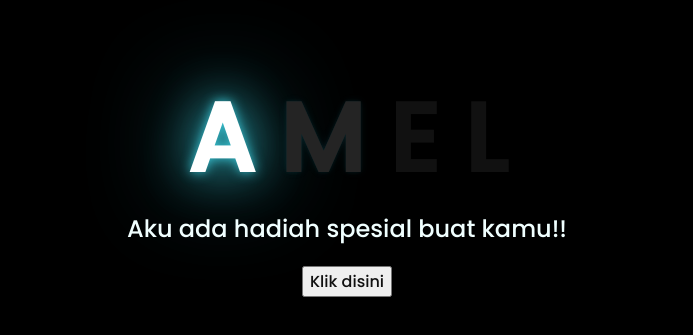
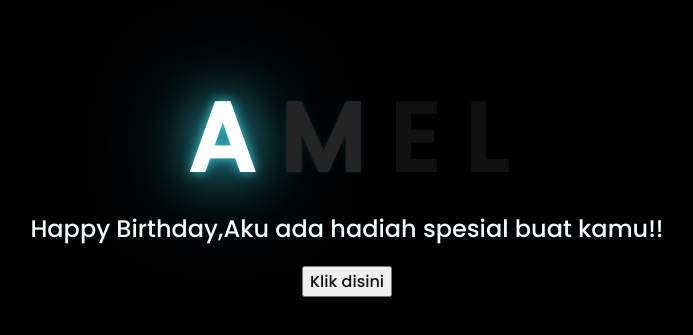
Before and after one commit to Notvylx/hbdamell, a plain HTML site: page index.html in a window 1280 px wide. Shown: the part 227-562 px from the top of the page, without its empty margins (301-994 px from the left). Drawn offline with Linux system fonts and the light colour scheme.

Commit message:
Update index.html

```diff
--- a/index.html
+++ b/index.html
@@ -17,7 +17,7 @@
         <span>L</span>
     </div>
     <div class="description">
-        <span>Aku ada hadiah spesial buat kamu!!</span>
+        <span>Happy Birthday,Aku ada hadiah spesial buat kamu!!</span>
     </div>
     <div class="button">
         <button>
```
